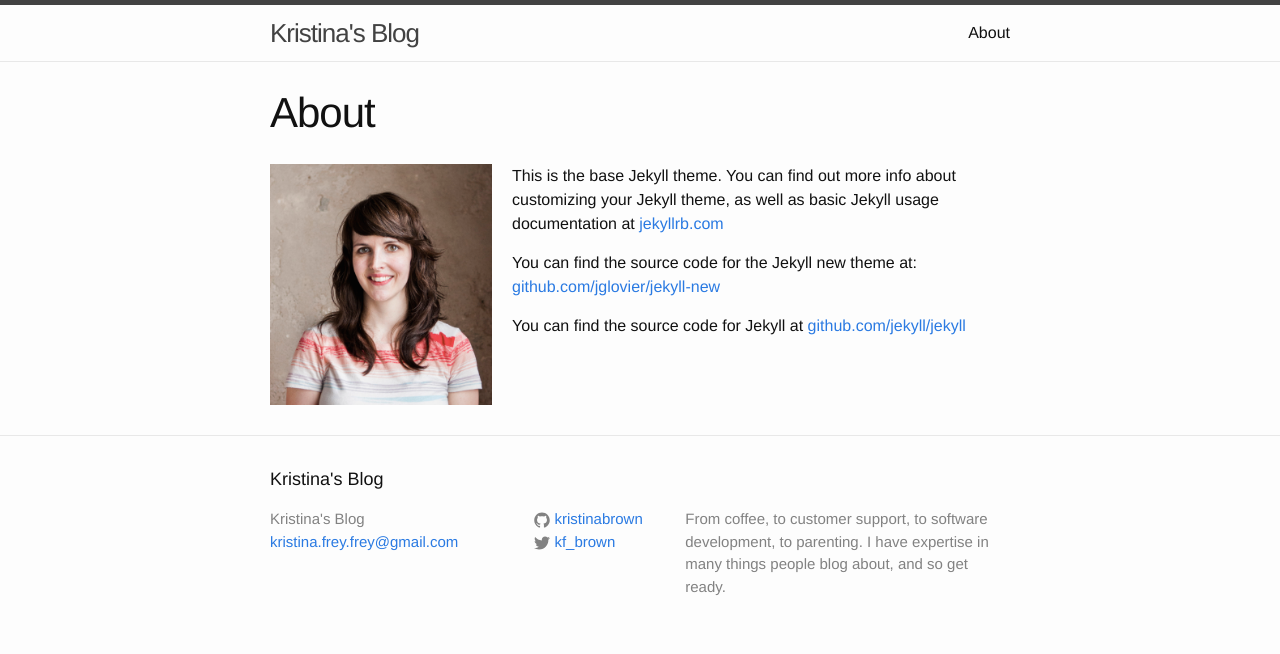
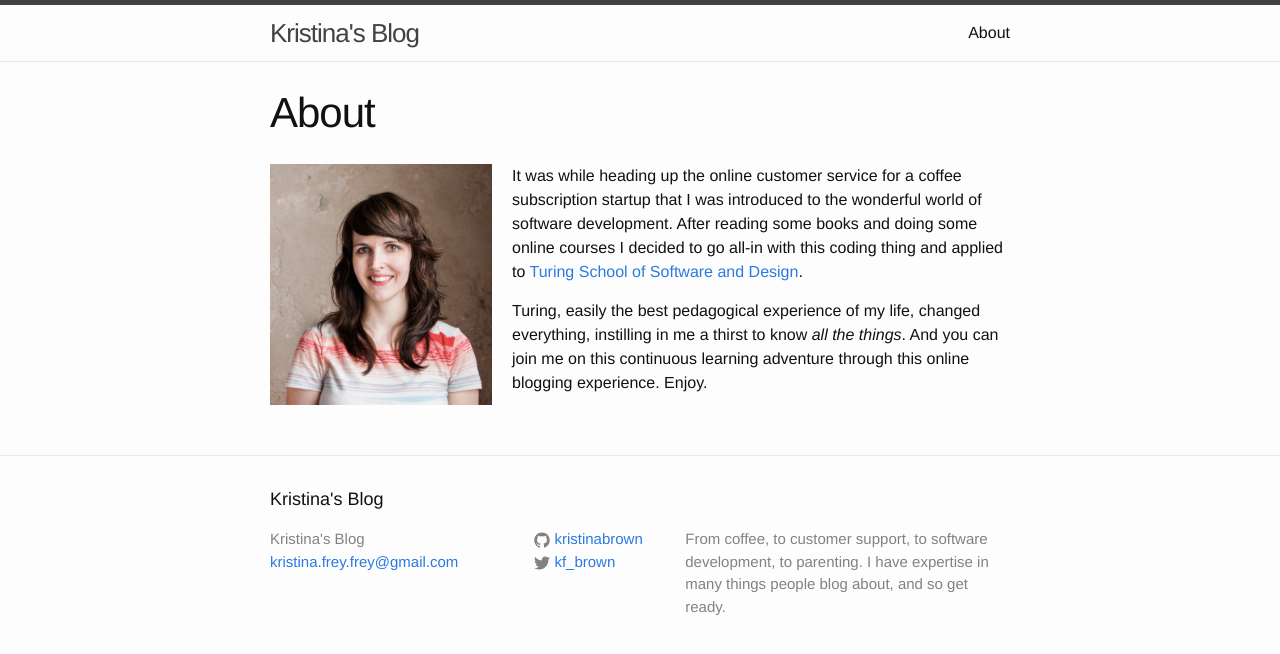
Before and after one commit to kristinabrown/kristinabrown.github.io, a Jekyll site: the page built from about.md, in a window 1280 px wide. Shown: the top 654 px of the page. Built offline with Jekyll 4.4.1, drawn with Linux system fonts in a browser that asks for light colours.

Commit message:
update about section

```diff
--- a/about.md
+++ b/about.md
@@ -6,8 +6,6 @@ image-path: "../profile-picture.png"
 ---
 
 
-This is the base Jekyll theme. You can find out more info about customizing your Jekyll theme, as well as basic Jekyll usage documentation at [jekyllrb.com](http://jekyllrb.com/)
+It was while heading up the online customer service for a coffee subscription startup that I was introduced to the wonderful world of software development. After reading some books and doing some online courses I decided to go all-in with this coding thing and applied to [Turing School of Software and Design](https://www.turing.io/).
 
-You can find the source code for the Jekyll new theme at: [github.com/jglovier/jekyll-new](https://github.com/jglovier/jekyll-new)
-
-You can find the source code for Jekyll at [github.com/jekyll/jekyll](https://github.com/jekyll/jekyll)
+Turing, easily the best pedagogical experience of my life, changed everything, instilling in me a thirst to know *all the things*. And you can join me on this continuous learning adventure through this online blogging experience. Enjoy.
```
